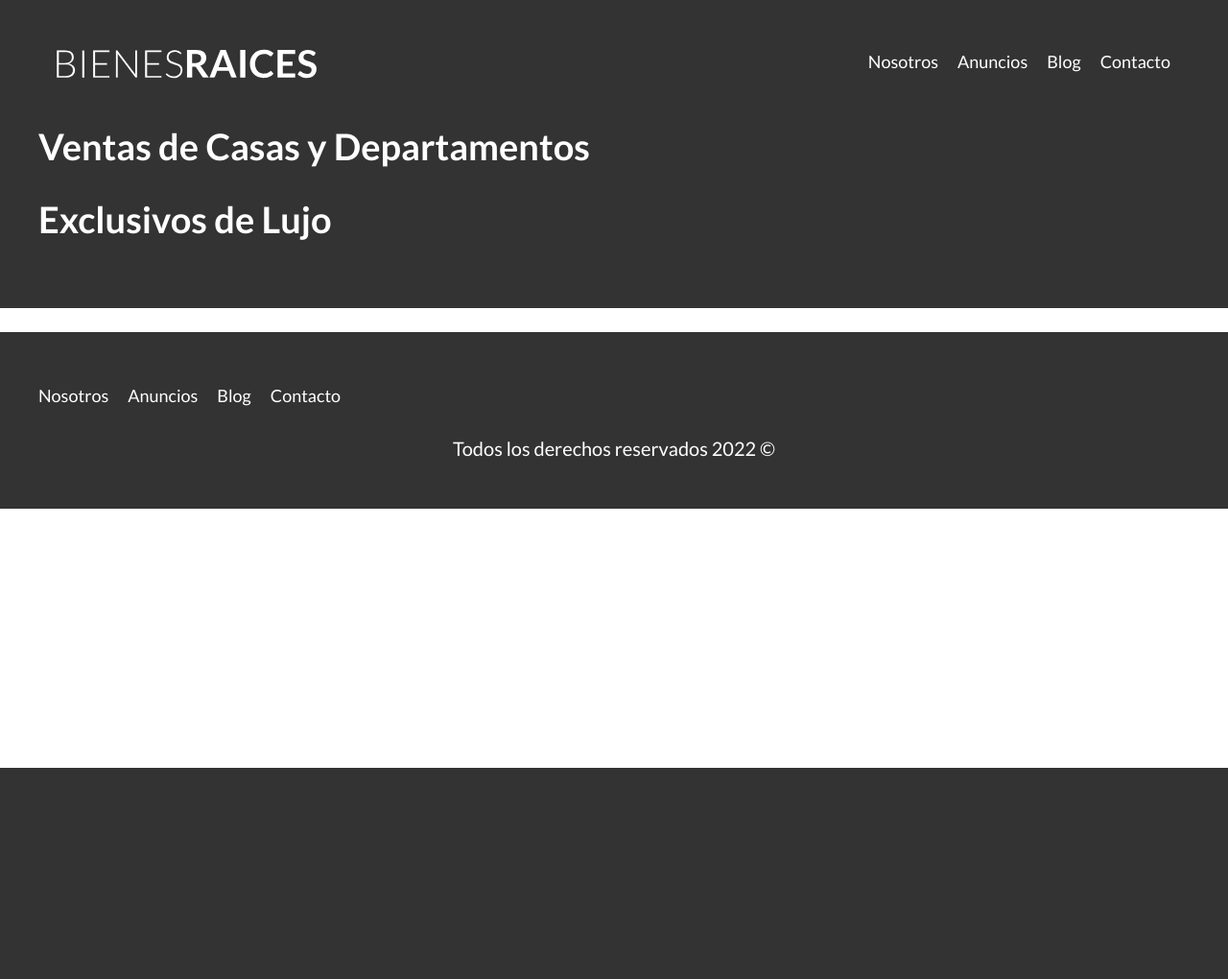
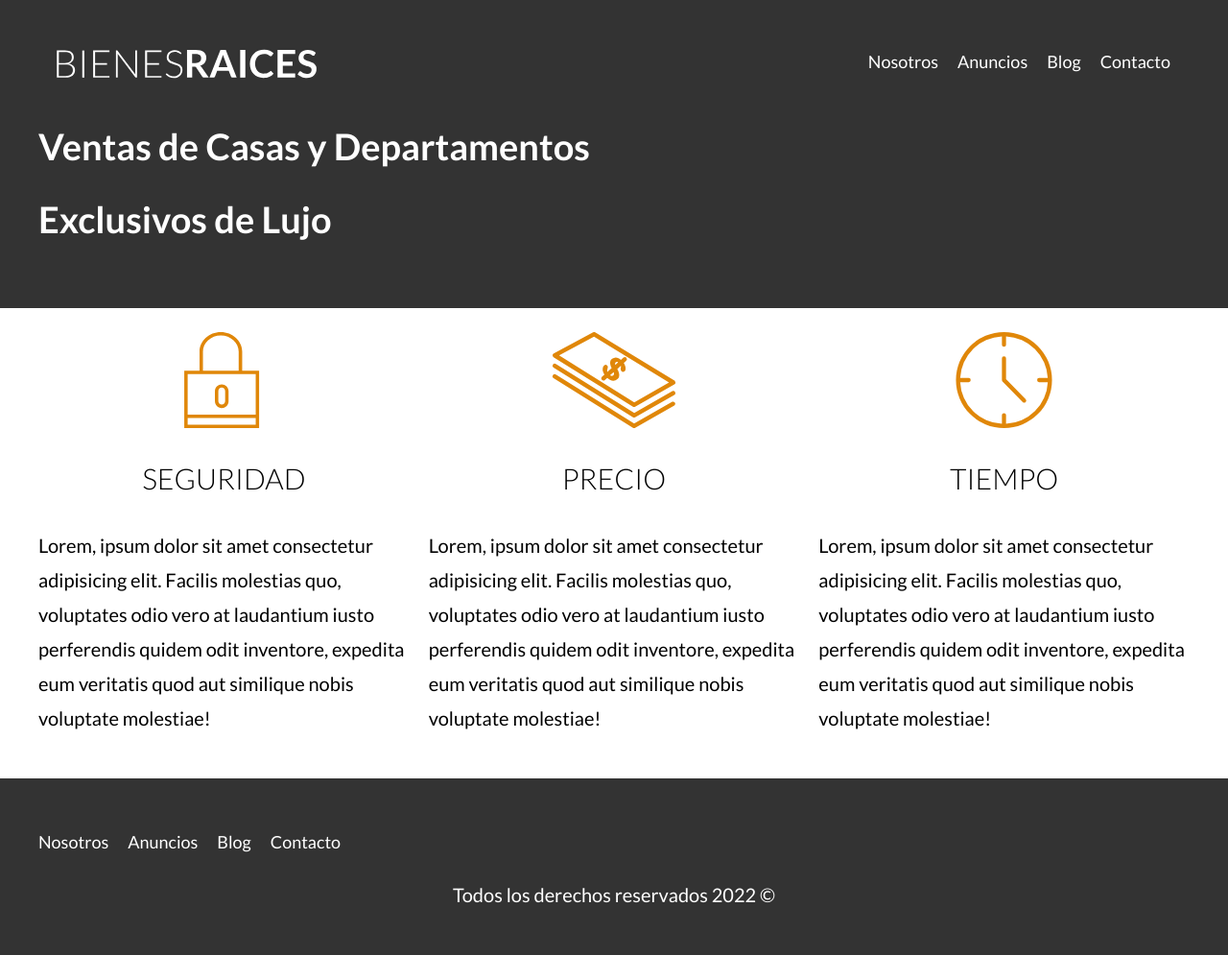
Before and after one commit to EfrenAS/bienesraices, a PHP site: page / in a window 1280 px wide. Shown: the whole page at 96% size. Before the commit the page ends 800 px from the top, so only its background shows below. Run offline with PHP 8.4, Linux system fonts and the light colour scheme; style sheets or scripts are compiled from the project's sources; some libraries are stand-ins or nearby versions.

Commit message:
Section About-Us is done!

```diff
--- a/gulpfile.js
+++ b/gulpfile.js
@@ -53,7 +53,6 @@ function versionWebp() {
         .pipe(notify({ message: 'Imagen Completada' }));
 }
 
-
 function watchFiles() {
     watch(paths.scss, css);
     watch(paths.js, javascript);
--- a/index.html
+++ b/index.html
@@ -26,7 +26,23 @@
     </div>
   </header>
   <main class="container section">
-
+    <div class="about-us-icons">
+      <div class="icon">
+        <img src="build/img/icono1.svg" alt="Icono seguridad" loading="lazy">
+        <h3>Seguridad</h3>
+        <p>Lorem, ipsum dolor sit amet consectetur adipisicing elit. Facilis molestias quo, voluptates odio vero at laudantium iusto perferendis quidem odit inventore, expedita eum veritatis quod aut similique nobis voluptate molestiae!</p>
+      </div>
+      <div class="icon">
+        <img src="build/img/icono2.svg" alt="Icono Precio" loading="lazy">
+        <h3>Precio</h3>
+        <p>Lorem, ipsum dolor sit amet consectetur adipisicing elit. Facilis molestias quo, voluptates odio vero at laudantium iusto perferendis quidem odit inventore, expedita eum veritatis quod aut similique nobis voluptate molestiae!</p>
+      </div>
+      <div class="icon">
+        <img src="build/img/icono3.svg" alt="Icono Tiempo" loading="lazy">
+        <h3>Tiempo</h3>
+        <p>Lorem, ipsum dolor sit amet consectetur adipisicing elit. Facilis molestias quo, voluptates odio vero at laudantium iusto perferendis quidem odit inventore, expedita eum veritatis quod aut similique nobis voluptate molestiae!</p>
+      </div>
+    </div>
   </main>
   <footer class="footer section">
     <div class="container footer-container">
--- a/src/scss/app.scss
+++ b/src/scss/app.scss
@@ -8,3 +8,4 @@
 @import 'layout/header';
 @import 'layout/footer';
 @import 'layout/navigation';
+@import 'layout/icons';
--- /dev/null
+++ b/src/scss/layout/_icons.scss
@@ -0,0 +1,16 @@
+@include tablet {
+  .about-us-icons {
+    @include grid(3, 2rem);
+  }
+}
+
+.icon {
+  img {
+    height: 10rem;
+    text-align: center;
+  }
+
+  h3 {
+    text-transform: uppercase;
+  }
+}
```
Also changed, not shown: base.html (renamed from src/scss/layout/base.html).
